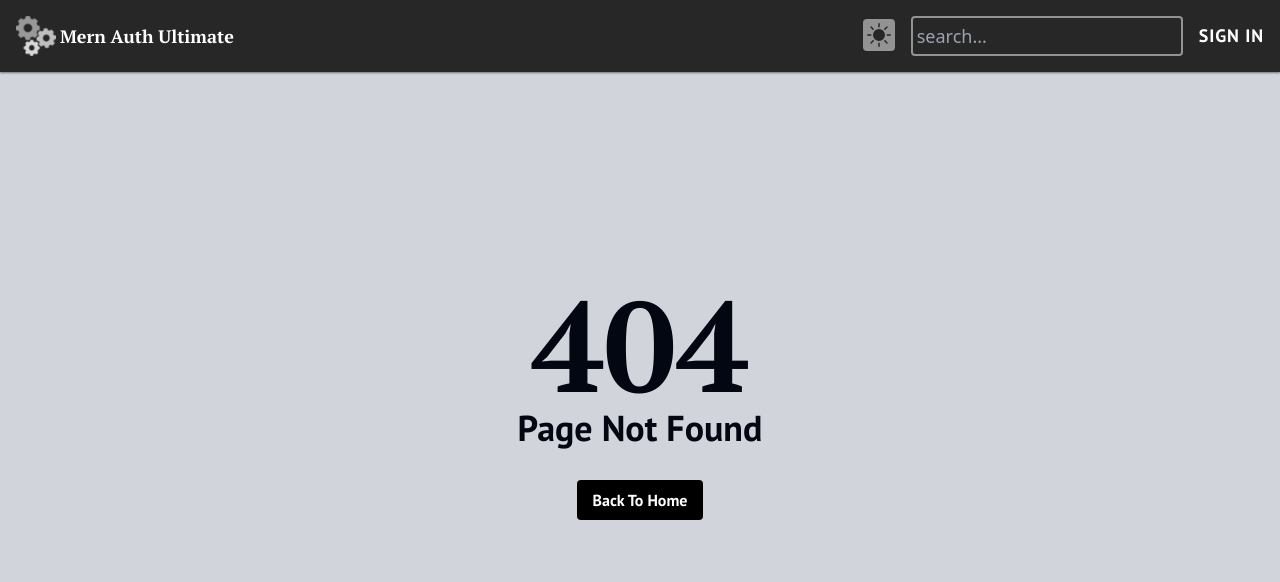
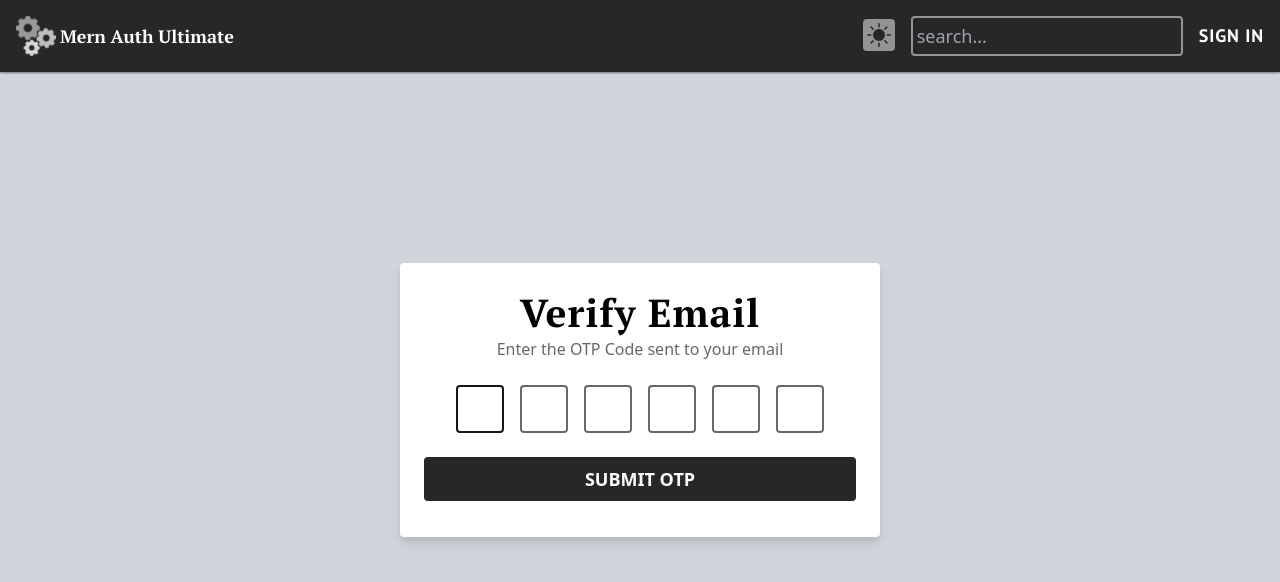
Before and after one commit to MAbdurahman/mern-auth-ultimate, a React (Create React App) app in the folder frontend/: page /auth/verify-email in a window 1280 px wide. Before the commit this address led to /not-found. Shown: the top 582 px of the page. Built offline with nearby package versions, Linux system fonts and the light colour scheme; a web font is replaced by a local one.

Commit message:
Add OTP validation method to components/auth/VerifyEmail.jsx

```diff
--- a/frontend/src/components/auth/SignUp.jsx
+++ b/frontend/src/components/auth/SignUp.jsx
@@ -63,10 +63,10 @@ const validateUserInfo = ({name, email, password}) => {
          error: 'Password must include at least one: \'-+_!@#$%^&*?\''
       };
    }
-   if (!password_trimmed.match(password_pattern)) {
+   if (!password_trimmed.match(password_pattern)|| password_trimmed.length >= 33) {
       return {
          isValid: false,
-         error: 'Password must have at least 8 and no more than 32 characters!'
+         error: 'Password must have between 8 and 32 characters!'
       };
    }
 
--- a/frontend/src/components/auth/VerifyEmail.jsx
+++ b/frontend/src/components/auth/VerifyEmail.jsx
@@ -5,10 +5,24 @@ import Title from '../Title';
 import SubmitButton from '../forms/SubmitButton';
 import {themeFormClasses} from '../../utils/themeUtils';
 import FormContainer from '../forms/FormContainer';
+import axios from 'axios';
 
 
 const OTP_LENGTH = 6;
 let currentOTPIndex;
+
+const isValidOTP = (OTP) => {
+   let isValid = false;
+
+   for (let val of OTP) {
+      isValid = !isNaN(parseInt(val));
+      if (!isValid) {
+         break;
+      }
+   }
+
+   return isValid;
+};
 export default function VerifyEmail() {
    const [OTP, setOTP] = useState(new Array(OTP_LENGTH).fill(""));
    const [activeOTPIndex, setActiveOTPIndex] = useState(0);
@@ -50,20 +64,38 @@ export default function VerifyEmail() {
       }
    };
 
+   const handleSubmit = async e => {
+     e.preventDefault();
+      if (!isValidOTP(OTP)) {
+         return console.log(`OTP is valid is ${isValidOTP(OTP)}`);
+      }
+      console.log(`${OTP}`)
+
+     const BASE_URL = 'http://127.0.0.1:5000/api/v1.0';
+      try {
+         const {data} = await axios.post(`${BASE_URL}/auth/verify-email-token`,)
+
+      }
+      catch (err) {
+
+      }
+
+   };
+
    useEffect(() => {
       inputRef.current?.focus();
    }, [activeOTPIndex]);
 
-   useEffect(() => {
+/*   useEffect(() => {
       if (!user) {
          navigate('/not-found');
       }
-   }, [navigate, user]);
+   }, [navigate, user]);*/
 
    return (
       <FormContainer>
          <Container>
-            <form className={themeFormClasses}>
+            <form onSubmit={handleSubmit} className={themeFormClasses}>
                <section>
                   <Title>Verify Email</Title>
                   <p className="text-center dark:text-dark-subtle text-light-subtle">
```
